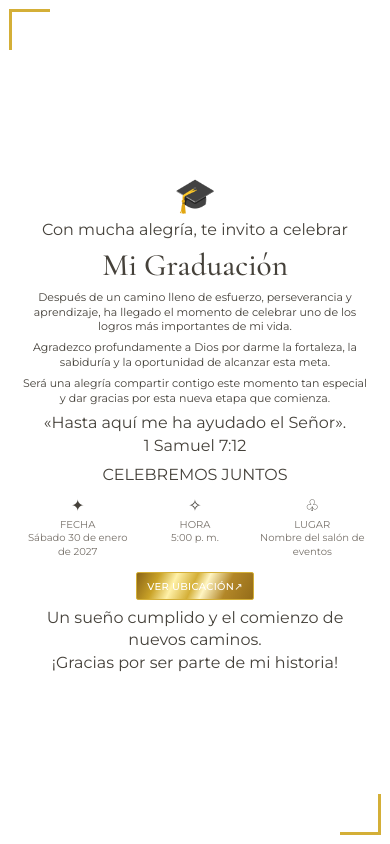
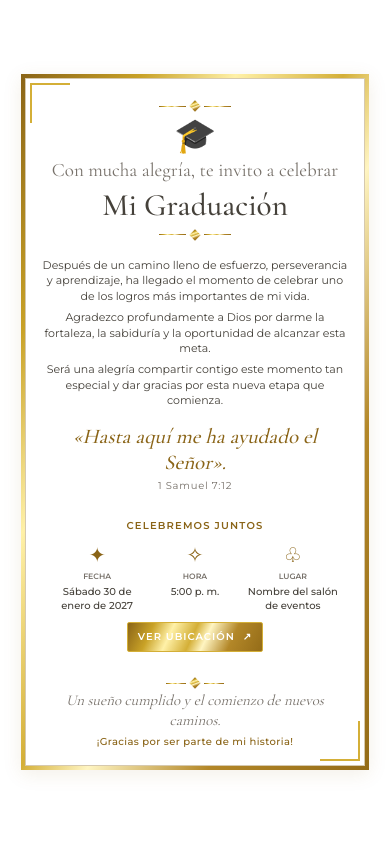
Before and after one commit to wilavf132/Invitacion, a plain HTML site: page index.html in a window 390 px wide. Drawn offline with nearby package versions, Linux system fonts and the light colour scheme.

Commit message:
Update style.css

```diff
--- a/style.css
+++ b/style.css
@@ -25,7 +25,7 @@
 }
 
 /* ==========================================
-   2. REINICIO Y PANTALLA
+   2. REINICIO Y CONFIGURACIÓN DE PANTALLA
    ========================================== */
 
 * {
@@ -36,15 +36,16 @@
 
 html {
     width: 100%;
-    height: 100%;
-    overflow: hidden;
+    min-height: 100%;
+    scroll-behavior: smooth;
 }
 
 body {
     width: 100%;
-    height: 100vh;
-    height: 100dvh;
-    padding: 12px;
+    min-height: 100vh;
+    min-height: 100dvh;
+
+    padding: clamp(4px, 1.5vh, 15px);
 
     display: flex;
     justify-content: center;
@@ -56,7 +57,8 @@ body {
     font-family: "Montserrat", sans-serif;
     line-height: 1.4;
 
-    overflow: hidden;
+    overflow-x: hidden;
+    overflow-y: auto;
 }
 
 /* ==========================================
@@ -69,68 +71,90 @@ body {
 
     width: 100%;
     max-width: 760px;
-    height: 100%;
-    max-height: 100%;
+    min-width: 0;
 
-    min-width: 0;
-    min-height: 0;
-    margin: 0 auto;
+    min-height: min(100%, 100vh);
+    min-height: min(100%, 100dvh);
 
-    padding: clamp(12px, 2.5vh, 25px)
-             clamp(16px, 4vw, 45px);
+    margin: auto;
+
+    padding:
+        clamp(12px, 2.5vh, 25px)
+        clamp(12px, 4vw, 45px);
 
     display: flex;
     flex-direction: column;
     justify-content: space-evenly;
     align-items: stretch;
 
-    background: #FFFFFF;
+    background: var(--blanco);
     text-align: center;
-
-    overflow: hidden;
 }
 
 /* ==========================================
-   4. MARCO DECORATIVO
+   4. MARCOS DECORATIVOS
    ========================================== */
 
-.marco {
+.marco-exterior {
+    position: relative;
+    isolation: isolate;
+
+    width: 100%;
+    max-width: 780px;
+    margin: auto;
+
+    padding: clamp(3px, 0.8vh, 8px);
+
+    background: var(--oro-metalico);
+    box-shadow: 0 4px 18px rgba(138, 100, 23, 0.10);
+}
+
+.marco-interior {
+    position: relative;
+    isolation: isolate;
+
+    width: 100%;
+    min-width: 0;
+
+    padding:
+        clamp(12px, 2.5vh, 25px)
+        clamp(10px, 3.5vw, 35px);
+
+    display: flex;
+    flex-direction: column;
+    justify-content: space-evenly;
+    align-items: stretch;
+
+    background: var(--blanco);
+    border: 1px solid rgba(138, 100, 23, 0.35);
+}
+
+.marco-interior::before,
+.marco-interior::after {
+    content: "";
     position: absolute;
-    inset: 5px;
 
-    border: 2px solid transparent;
-    border-image: var(--oro-metalico) 1;
+    width: clamp(22px, 6vh, 55px);
+    height: clamp(22px, 6vh, 55px);
 
     pointer-events: none;
     z-index: -1;
 }
 
-.invitacion::before,
-.invitacion::after {
-    content: "";
-    position: absolute;
-
-    width: clamp(28px, 6vh, 65px);
-    height: clamp(28px, 6vh, 65px);
-
-    pointer-events: none;
-    z-index: -1;
-}
-
-.invitacion::before {
+.marco-interior::before {
     top: 5px;
     left: 5px;
 
-    border-top: 3px solid var(--dorado);
-    border-left: 3px solid var(--dorado);
+    border-top: 2px solid var(--dorado);
+    border-left: 2px solid var(--dorado);
 }
 
-.invitacion::after {
+.marco-interior::after {
     right: 5px;
     bottom: 5px;
 
-    border-right: 3px solid var(--dorado);
-    border-bottom: 3px solid var(--dorado);
+    border-right: 2px solid var(--dorado);
+    border-bottom: 2px solid var(--dorado);
 }
 
 /* ==========================================
@@ -139,28 +163,61 @@ body {
 
 .encabezado {
     position: relative;
+
+    width: 100%;
+    min-width: 0;
     flex-shrink: 1;
-    min-height: 0;
+
     margin-bottom: clamp(3px, 0.8vh, 9px);
+
+    text-align: center;
 }
 
-.linea-dorada {
-    width: 100%;
-    max-width: 260px;
-    height: 2px;
-
-    margin: clamp(3px, 0.7vh, 8px) auto;
-
-    background: var(--oro-metalico);
-}
-
-.texto-superior {
+.sobre-titulo {
     color: var(--gris);
 
     font-size: clamp(7px, 1.3vh, 11px);
     font-weight: 500;
     letter-spacing: clamp(0.5px, 0.2vw, 2px);
     line-height: 1.4;
+
+    overflow-wrap: anywhere;
+}
+
+.adorno-superior,
+.adorno-pie,
+.linea-decorativa {
+    display: flex;
+    justify-content: center;
+    align-items: center;
+
+    width: 100%;
+    gap: clamp(5px, 1vw, 10px);
+
+    margin: clamp(3px, 0.7vh, 8px) auto;
+}
+
+.adorno-superior span:not(.rombo),
+.adorno-pie span:not(.rombo),
+.linea-decorativa span:not(.rombo) {
+    display: block;
+
+    width: clamp(20px, 7vw, 55px);
+    max-width: 25%;
+    height: 1px;
+
+    background: var(--oro-metalico);
+}
+
+.rombo {
+    display: inline-block;
+    flex-shrink: 0;
+
+    width: clamp(5px, 1vh, 8px);
+    height: clamp(5px, 1vh, 8px);
+
+    background: var(--oro-metalico);
+    transform: rotate(45deg);
 }
 
 .icono-graduacion {
@@ -170,7 +227,7 @@ body {
     line-height: 1.1;
 }
 
-.texto-invitacion {
+.introduccion {
     margin: clamp(3px, 0.7vh, 8px) 0;
 
     color: var(--gris);
@@ -191,51 +248,33 @@ body {
     overflow-wrap: anywhere;
 }
 
-/* ==========================================
-   6. ORNAMENTOS
-   ========================================== */
+.encabezado h1 span {
+    display: block;
 
-.ornamento {
-    display: flex;
-    justify-content: center;
-    align-items: center;
+    margin-top: 3px;
 
-    width: 100%;
-    margin: clamp(3px, 0.7vh, 8px) auto;
-
-    color: var(--dorado-oscuro);
+    background: var(--oro-metalico);
+    background-clip: text;
+    -webkit-background-clip: text;
+    -webkit-text-fill-color: transparent;
 }
 
-.ornamento span:not(.diamante) {
-    display: block;
-
-    width: clamp(25px, 7vw, 55px);
-    max-width: 25%;
-    height: 1px;
-
-    background: var(--oro-metalico);
-}
-
-.diamante {
-    display: inline-flex;
-    justify-content: center;
-    align-items: center;
-
-    margin: 0 9px;
-
-    color: var(--dorado);
-    font-size: clamp(8px, 1.5vh, 12px);
-    line-height: 1;
+.linea-decorativa {
+    margin-top: clamp(4px, 0.8vh, 9px);
 }
 
 /* ==========================================
-   7. MENSAJE PRINCIPAL
+   6. MENSAJE PRINCIPAL
    ========================================== */
 
 .mensaje {
     width: 100%;
     max-width: 540px;
+    min-width: 0;
+
     margin: clamp(3px, 0.8vh, 9px) auto;
+
+    text-align: center;
 }
 
 .mensaje p {
@@ -243,6 +282,7 @@ body {
 
     color: var(--texto);
     font-size: clamp(9px, 1.55vh, 12px);
+    font-weight: 400;
     line-height: 1.45;
 
     overflow-wrap: anywhere;
@@ -253,49 +293,82 @@ body {
 }
 
 /* ==========================================
-   8. INVITADO
+   7. NOMBRE PERSONALIZADO
    ========================================== */
 
 .destinatario {
     width: 100%;
     max-width: 550px;
+    min-width: 0;
+
     margin: clamp(3px, 0.8vh, 9px) auto;
+
+    text-align: center;
 }
 
-.etiqueta {
-    margin-bottom: clamp(2px, 0.4vh, 5px);
+.destinatario[hidden] {
+    display: none !important;
+}
 
-    color: var(--gris);
-    font-size: clamp(7px, 1.25vh, 10px);
-    font-weight: 500;
-    letter-spacing: clamp(0.5px, 0.2vw, 1.5px);
-    line-height: 1.4;
+.linea-nombre {
+    width: clamp(30px, 9vw, 65px);
+    height: 1px;
+
+    margin: clamp(3px, 0.6vh, 7px) auto;
+
+    background: var(--oro-metalico);
 }
 
 .destinatario h2 {
-    color: var(--texto);
+    color: var(--dorado-oscuro);
     font-family: "Cormorant Garamond", Georgia, serif;
     font-size: clamp(20px, min(3.5vh, 5vw), 31px);
     font-weight: 500;
     line-height: 1.15;
 
     overflow-wrap: anywhere;
+    word-break: normal;
 }
 
-.mensaje-personal {
-    margin-top: clamp(3px, 0.6vh, 7px);
+/* ==========================================
+   8. AGRADECIMIENTO A DIOS
+   ========================================== */
 
-    color: var(--gris);
+.agradecimiento {
+    width: 100%;
+    max-width: 540px;
+
+    margin: clamp(5px, 1vh, 12px) auto;
+
+    text-align: center;
+}
+
+.frase-agradecimiento {
+    color: var(--dorado-oscuro);
     font-family: "Cormorant Garamond", Georgia, serif;
-    font-size: clamp(12px, 2vh, 17px);
+    font-size: clamp(15px, 2.7vh, 23px);
     font-style: italic;
-    line-height: 1.3;
+    font-weight: 500;
+    line-height: 1.25;
 
     overflow-wrap: anywhere;
 }
 
+.referencia-biblica {
+    margin-top: clamp(2px, 0.4vh, 5px);
+
+    color: var(--gris);
+    font-size: clamp(7px, 1.2vh, 10px);
+    letter-spacing: clamp(0.5px, 0.2vw, 1.5px);
+}
+
 /* ==========================================
    9. DETALLES DEL EVENTO
+   ========================================== */
+
+
+/* ==========================================
+   DETALLES DEL EVENTO — TRES COLUMNAS
    ========================================== */
 
 .detalles {
@@ -304,57 +377,70 @@ body {
     justify-items: center;
     align-items: start;
 
-    column-gap: clamp(4px, 1.5vw, 15px);
-    row-gap: clamp(3px, 0.6vh, 7px);
-
     width: 100%;
     max-width: 600px;
+    min-width: 0;
     margin: clamp(3px, 0.8vh, 9px) auto;
+    padding: clamp(6px, 1.2vh, 12px) 5px;
+
+    text-align: center;
 }
 
 .titulo-detalles {
     grid-column: 1 / -1;
-    margin-bottom: 0;
+    width: 100%;
+    margin-bottom: clamp(5px, 1vh, 10px);
+
+    color: var(--dorado-oscuro);
+    font-size: clamp(8px, 1.3vh, 10px);
+    font-weight: 600;
+    letter-spacing: clamp(1px, 0.3vw, 2.5px);
 }
 
 .detalle {
+    display: flex;
+    flex-direction: column;
+    align-items: center;
+    justify-content: flex-start;
+
     width: 100%;
     min-width: 0;
-    max-width: 190px;
+    padding: 3px;
 
-    padding: clamp(2px, 0.5vh, 6px) 2px;
+    text-align: center;
 }
 
-.simbolo {
+.icono-detalle {
     display: block;
-    margin-bottom: 2px;
+    margin-bottom: 4px;
 
     color: var(--dorado-oscuro);
     font-size: clamp(14px, 2.4vh, 21px);
-    line-height: 1.1;
-}
-
-.detalle h3 {
-    margin-bottom: 2px;
-
-    color: var(--texto);
-    font-family: "Cormorant Garamond", Georgia, serif;
-    font-size: clamp(13px, 2.1vh, 18px);
-    font-weight: 600;
     line-height: 1.2;
 }
 
-.detalle p {
+.detalle > div {
+    width: 100%;
+    min-width: 0;
+}
+
+.etiqueta-detalle {
+    margin-bottom: 3px;
+
     color: var(--gris);
+    font-size: clamp(7px, 1.2vh, 9px);
+    font-weight: 600;
+    letter-spacing: clamp(0.3px, 0.15vw, 1px);
+}
+
+.valor-detalle {
+    color: var(--texto);
     font-size: clamp(8px, 1.35vh, 11px);
-    line-height: 1.35;
+    font-weight: 500;
+    line-height: 1.4;
 
     overflow-wrap: anywhere;
 }
-
-/* ==========================================
-   10. BOTÓN DE GOOGLE MAPS
-   ========================================== */
 
 .boton-mapa {
     grid-column: 1 / -1;
@@ -362,71 +448,97 @@ body {
     display: inline-flex;
     justify-content: center;
     align-items: center;
+    gap: 8px;
 
     max-width: 100%;
-    min-width: 0;
-    margin: clamp(2px, 0.5vh, 6px) auto 0;
-    padding: clamp(5px, 0.8vh, 9px)
-             clamp(10px, 2vw, 18px);
+    margin: clamp(5px, 0.8vh, 9px) auto 0;
+    padding: clamp(5px, 0.8vh, 9px) clamp(10px, 2vw, 18px);
 
     border: 1px solid var(--dorado);
     border-radius: 2px;
 
     background: var(--oro-metalico);
-    color: #FFFFFF;
+    color: var(--blanco);
 
     font-family: "Montserrat", sans-serif;
     font-size: clamp(8px, 1.3vh, 10px);
-    font-weight: 500;
-    letter-spacing: 0.3px;
-    line-height: 1.3;
+    font-weight: 600;
+    letter-spacing: 1px;
     text-align: center;
     text-decoration: none;
 
-    overflow-wrap: anywhere;
     cursor: pointer;
-
-    transition: box-shadow 0.2s ease;
+    transition: transform 0.2s ease, box-shadow 0.2s ease;
 }
 
 .boton-mapa:hover {
+    transform: translateY(-1px);
     box-shadow: 0 4px 12px rgba(138, 100, 23, 0.2);
 }
 
-.boton-mapa:focus-visible {
-    outline: 2px solid var(--dorado-oscuro);
-    outline-offset: 3px;
+/* Adaptación para celulares */
+@media screen and (max-width: 400px) {
+    .detalles {
+        column-gap: 2px;
+        padding-left: 0;
+        padding-right: 0;
+    }
+
+    .detalle {
+        padding: 2px 1px;
+    }
+
+    .valor-detalle {
+        font-size: clamp(7px, 2.3vw, 9px);
+    }
+
+    .etiqueta-detalle {
+        font-size: clamp(6px, 2vw, 8px);
+        letter-spacing: 0;
+    }
 }
+
 
 /* ==========================================
    11. PIE DE LA INVITACIÓN
    ========================================== */
 
 .pie {
-    flex-shrink: 1;
-    min-height: 0;
-    margin-top: clamp(2px, 0.6vh, 7px);
+    width: 100%;
+    min-width: 0;
+
+    margin-top: clamp(3px, 0.8vh, 9px);
+
+    text-align: center;
 }
 
-.frase-final {
-    margin: clamp(3px, 0.7vh, 8px) auto;
+.adorno-pie {
+    margin: clamp(2px, 0.5vh, 6px) auto;
+}
 
-    color: var(--texto);
+.adorno-pie span:not(.rombo) {
+    width: clamp(20px, 5vw, 35px);
+}
+
+.pie p {
+    color: var(--gris);
     font-family: "Cormorant Garamond", Georgia, serif;
-    font-size: clamp(13px, 2.3vh, 19px);
+    font-size: clamp(12px, 2.1vh, 17px);
     font-style: italic;
-    line-height: 1.25;
+    line-height: 1.3;
 
     overflow-wrap: anywhere;
 }
 
-.gracias {
-    margin-top: clamp(2px, 0.4vh, 5px);
+.pie .despedida {
+    margin-top: clamp(2px, 0.5vh, 6px);
 
-    color: var(--gris);
+    color: var(--dorado-oscuro);
+    font-family: "Montserrat", sans-serif;
     font-size: clamp(7px, 1.2vh, 10px);
-    letter-spacing: 0.5px;
-    line-height: 1.4;
+    font-style: normal;
+    font-weight: 500;
+    letter-spacing: clamp(0.2px, 0.1vw, 0.8px);
 }
 
 /* ==========================================
@@ -434,8 +546,13 @@ body {
    ========================================== */
 
 @media screen and (min-width: 1000px) {
-    .invitacion {
-        max-width: 760px;
+    .marco-exterior {
+        max-width: 780px;
+    }
+
+    .marco-interior {
+        padding-left: clamp(30px, 4vw, 45px);
+        padding-right: clamp(30px, 4vw, 45px);
     }
 
     .mensaje p {
@@ -444,43 +561,44 @@ body {
 }
 
 /* ==========================================
-   13. CELULARES
+   13. TABLETAS Y CELULARES
    ========================================== */
 
 @media screen and (max-width: 600px) {
     body {
         padding: 5px;
+        align-items: flex-start;
     }
 
-    .invitacion {
-        padding: clamp(10px, 2vh, 18px)
-                 clamp(12px, 4vw, 22px);
+    .marco-exterior {
+        padding: 4px;
     }
 
-    .marco {
-        inset: 4px;
-        border-width: 1px;
+    .marco-interior {
+        padding:
+            clamp(10px, 2vh, 18px)
+            clamp(10px, 4vw, 22px);
     }
 
-    .invitacion::before,
-    .invitacion::after {
+    .marco-interior::before,
+    .marco-interior::after {
         width: clamp(22px, 5vh, 38px);
         height: clamp(22px, 5vh, 38px);
     }
 
-    .invitacion::before {
+    .marco-interior::before {
         top: 4px;
         left: 4px;
     }
 
-    .invitacion::after {
+    .marco-interior::after {
         right: 4px;
         bottom: 4px;
     }
 
-    .texto-superior {
+    .sobre-titulo {
         font-size: clamp(7px, 1.2vh, 9px);
-        letter-spacing: 0.7px;
+        letter-spacing: clamp(0.4px, 0.2vw, 1.2px);
     }
 
     .encabezado h1 {
@@ -489,31 +607,27 @@ body {
 
     .mensaje p {
         font-size: clamp(8px, 1.4vh, 11px);
-        line-height: 1.35;
+        line-height: 1.4;
     }
 
     .destinatario h2 {
         font-size: clamp(19px, min(3.3vh, 6vw), 27px);
     }
 
-    .mensaje-personal {
-        font-size: clamp(11px, 1.8vh, 15px);
+    .frase-agradecimiento {
+        font-size: clamp(14px, 2.5vh, 21px);
     }
 
     .detalles {
-        column-gap: 3px;
+        padding: clamp(6px, 1.2vh, 10px) 8px;
     }
 
-    .detalle h3 {
-        font-size: clamp(12px, 1.9vh, 16px);
+    .valor-detalle {
+        font-size: clamp(8px, 1.3vh, 10px);
     }
 
-    .detalle p {
-        font-size: clamp(7px, 1.2vh, 10px);
-    }
-
-    .frase-final {
-        font-size: clamp(12px, 2vh, 17px);
+    .pie p {
+        font-size: clamp(11px, 1.9vh, 15px);
     }
 }
 
@@ -522,21 +636,42 @@ body {
    ========================================== */
 
 @media screen and (max-width: 350px) {
-    .invitacion {
-        padding-left: 10px;
-        padding-right: 10px;
+    .marco-interior {
+        padding-left: 9px;
+        padding-right: 9px;
     }
 
-    .detalles {
-        column-gap: 1px;
+    .sobre-titulo {
+        letter-spacing: 0.4px;
     }
 
-    .detalle p {
-        font-size: 7px;
+    .encabezado h1 {
+        font-size: clamp(21px, 7.5vw, 27px);
     }
 
-    .etiqueta {
+    .introduccion {
+        font-size: clamp(11px, 3.8vw, 13px);
+    }
+
+    .mensaje p {
+        font-size: 8px;
+        line-height: 1.35;
+    }
+
+    .destinatario h2 {
+        font-size: clamp(18px, 6vw, 22px);
+    }
+
+    .detalle {
+        gap: 5px;
+    }
+
+    .etiqueta-detalle {
         letter-spacing: 0.4px;
+    }
+
+    .valor-detalle {
+        font-size: 8px;
     }
 
     .boton-mapa {
@@ -551,10 +686,11 @@ body {
 
 @media screen and (max-height: 650px) {
     body {
-        padding: 3px;
+        padding-top: 3px;
+        padding-bottom: 3px;
     }
 
-    .invitacion {
+    .marco-interior {
         padding-top: 5px;
         padding-bottom: 5px;
     }
@@ -562,12 +698,16 @@ body {
     .encabezado,
     .mensaje,
     .destinatario,
-    .detalles {
+    .agradecimiento,
+    .detalles,
+    .pie {
         margin-top: 2px;
         margin-bottom: 2px;
     }
 
-    .ornamento {
+    .adorno-superior,
+    .adorno-pie,
+    .linea-decorativa {
         margin-top: 2px;
         margin-bottom: 2px;
     }
@@ -582,18 +722,62 @@ body {
         margin-bottom: 3px;
     }
 
-    .pie {
-        margin-top: 2px;
+    .mensaje p {
+        margin-bottom: 3px;
+        line-height: 1.3;
     }
 
-    .frase-final {
-        margin-top: 3px;
+    .detalles {
+        padding-top: 4px;
+        padding-bottom: 4px;
+    }
+
+    .detalle {
         margin-bottom: 3px;
+    }
+
+    .pie .despedida {
+        margin-top: 2px;
     }
 }
 
 /* ==========================================
-   16. ACCESIBILIDAD
+   16. CELULARES EN HORIZONTAL
+   ========================================== */
+
+@media screen and (max-height: 450px) and (orientation: landscape) {
+    body {
+        align-items: flex-start;
+    }
+
+    .marco-interior {
+        padding: 8px 20px;
+    }
+
+    .icono-graduacion {
+        font-size: 18px;
+    }
+
+    .encabezado h1 {
+        font-size: clamp(22px, 6vh, 30px);
+    }
+
+    .mensaje p {
+        font-size: 9px;
+        line-height: 1.3;
+    }
+
+    .frase-agradecimiento {
+        font-size: 15px;
+    }
+
+    .detalles {
+        padding: 5px 10px;
+    }
+}
+
+/* ==========================================
+   17. ACCESIBILIDAD
    ========================================== */
 
 @media (prefers-reduced-motion: reduce) {
```
